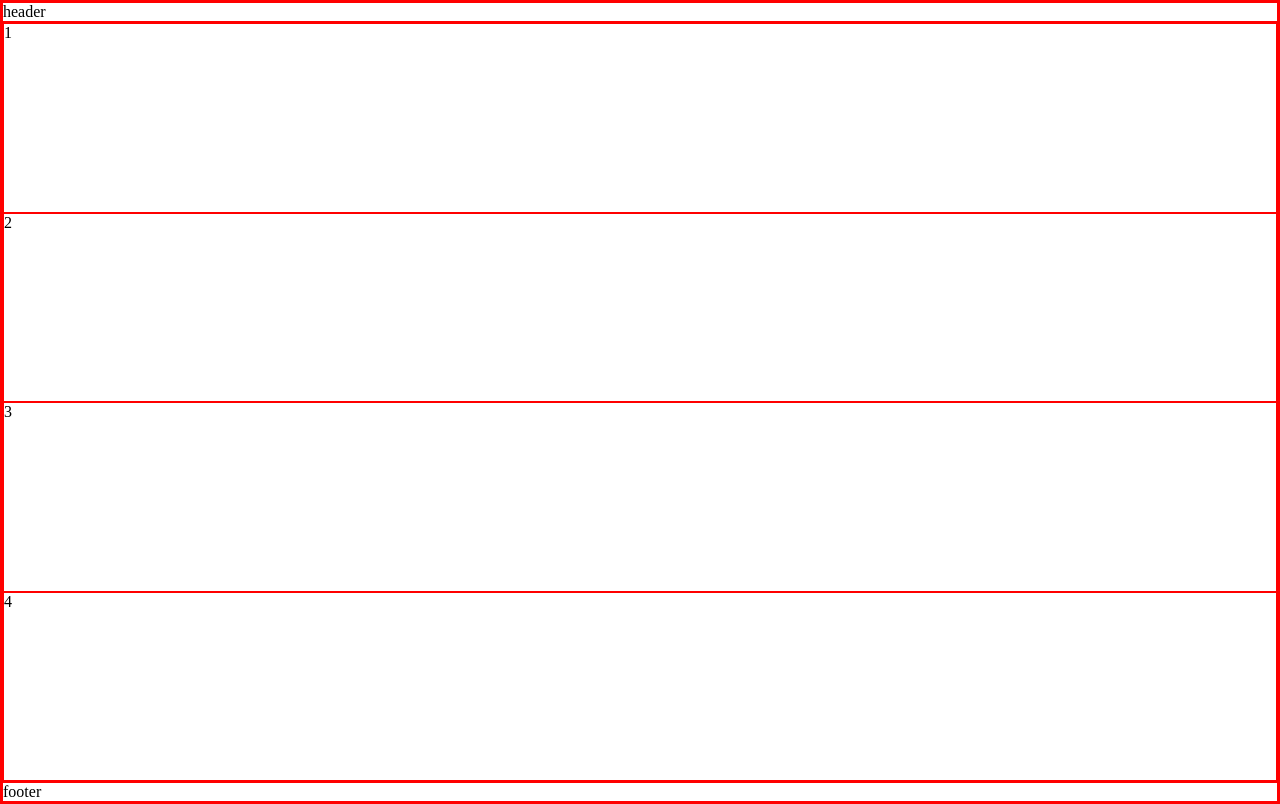
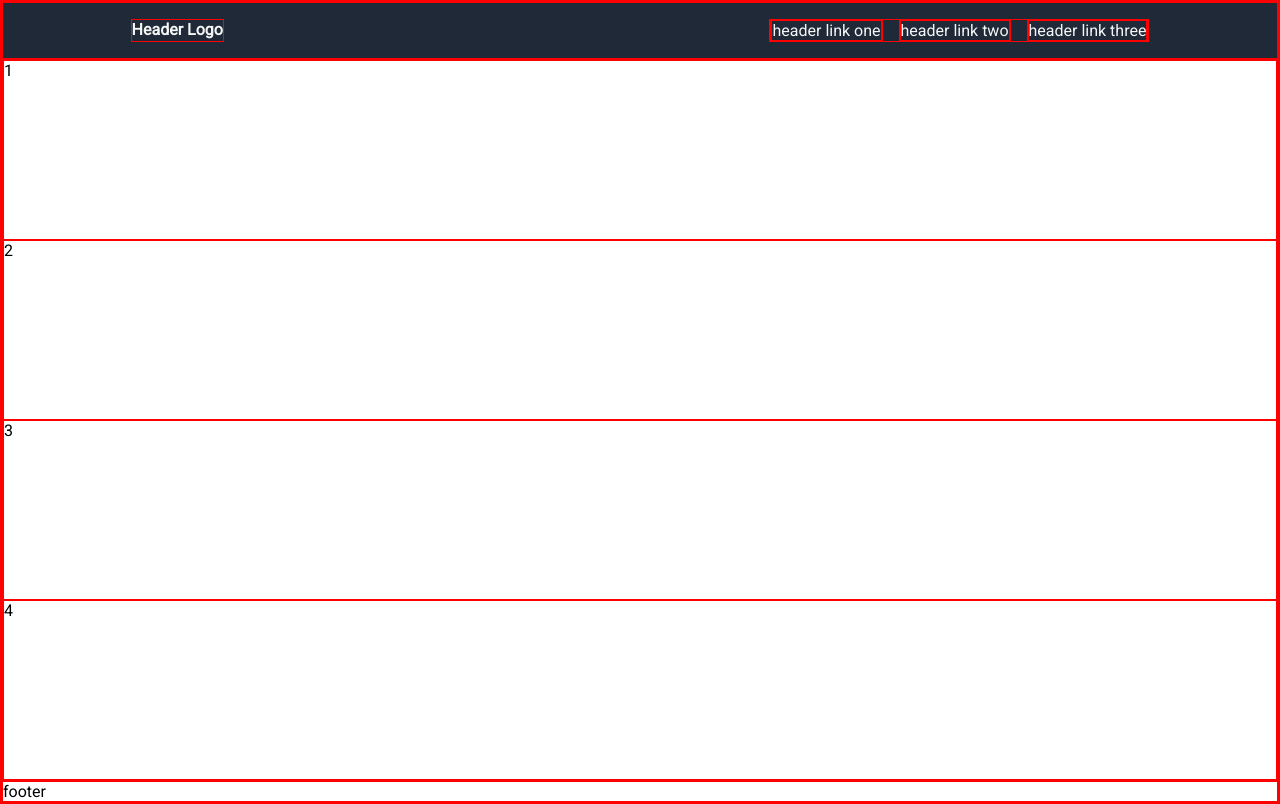
Before and after one commit to rawstonedev/First-Web-Project, a plain HTML site: page index.html in a window 1280 px wide. Drawn offline with Linux system fonts and the light colour scheme.

Commit message:
Add homepage header

```diff
--- a/index.html
+++ b/index.html
@@ -4,11 +4,20 @@
     <meta charset="UTF-8">
     <meta name="viewport" content="width=device-width, initial-scale=1.0">
     <title>Document</title>
+    <link rel="preconnect" href="https://fonts.googleapis.com">
+    <link href="https://fonts.googleapis.com/css2?family=Roboto&display=swap" rel="stylesheet">
     <link rel="stylesheet" href="style.css">
     <script src="script.js"></script>
 </head>
 <body>
-    <div class="header">header</div>
+    <div class="header">
+        <div class="header-logo">Header Logo</div>
+        <div class="header-link">
+            <div><a href="#">header link one</a></div>
+            <div><a href="#">header link two</a></div>
+            <div><a href="#">header link three</a></div>
+        </div>
+    </div>
     <div class="content">
         <div>1</div>
         <div>2</div>
--- a/style.css
+++ b/style.css
@@ -1,5 +1,6 @@
 * {
     border: 1px solid red;
+    font-family: 'Roboto', sans-serif;
 }
 
 body {
@@ -8,6 +9,28 @@ body {
     height: 100vh;
     justify-content: space-between;
     margin: 0;
+}
+
+.header {
+    display: flex;
+    justify-content: space-between;
+    background-color: #1f2937;
+    color: whitesmoke;
+    padding: 16px 10%;
+}
+
+.header-link {
+    display: flex;
+    gap: 16px;
+}
+
+.header-link div a{
+    color: whitesmoke;
+    text-decoration: none;
+}
+
+.header-logo {
+    font-weight: bold;
 }
 
 .content {
```
